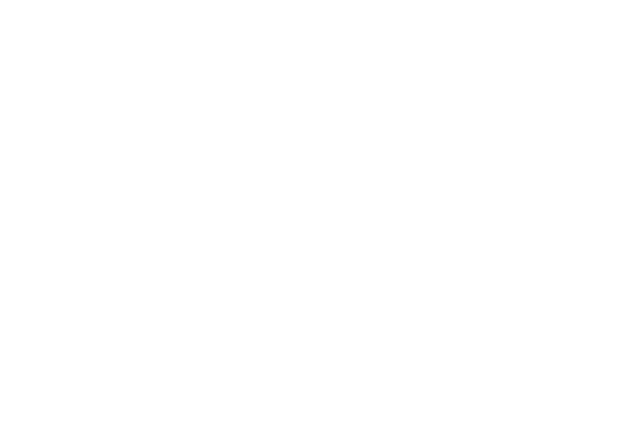
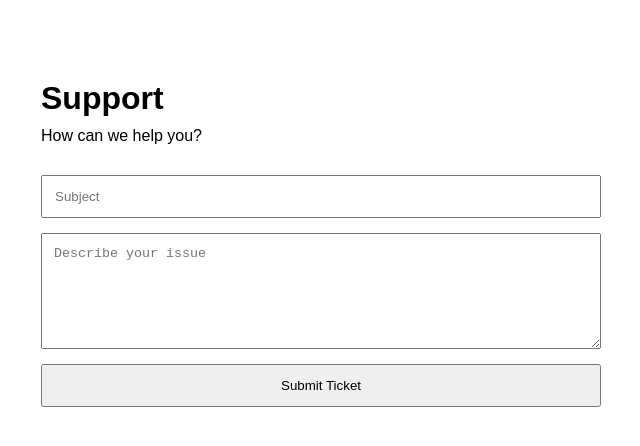
Before and after one commit to usmanismail13/404watch, a React (Vite) app in the folder client/: page /support in a window 1280 px wide. Before the commit this address had no page. Shown: the top 446 px of the page, without its empty margins (319-959 px from the left). Built offline with nearby package versions, Linux system fonts and the light colour scheme.

Commit message:
Create support page

```diff
--- a/client/src/App.jsx
+++ b/client/src/App.jsx
@@ -8,6 +8,7 @@ import Website from "./pages/Website";
 import Errors404 from "./pages/Errors404";
 import Account from "./pages/Account";
 import Billing from "./pages/Billing";
+import Support from "./pages/Support";
 
 function App() {
   return (
@@ -22,6 +23,7 @@ function App() {
         <Route path="/errors-404" element={<Errors404 />} />
         <Route path="/account" element={<Account />} />
         <Route path="/billing" element={<Billing />} />
+        <Route path="/support" element={<Support />} />
       </Routes>
     </BrowserRouter>
   );
--- a/client/src/index.css
+++ b/client/src/index.css
@@ -12,3 +12,41 @@ body {
 body {
   font-family: Arial, sans-serif;
 }
+.support-page {
+  max-width: 600px;
+  margin: 60px auto;
+  padding: 20px;
+}
+
+.support-title {
+  margin-bottom: 10px;
+}
+
+.support-description {
+  margin-bottom: 30px;
+}
+
+.support-form {
+  display: flex;
+  flex-direction: column;
+  gap: 15px;
+}
+
+.support-input,
+.support-textarea {
+  width: 100%;
+  padding: 12px;
+  box-sizing: border-box;
+}
+
+.support-button {
+  padding: 12px;
+  cursor: pointer;
+}
+.support-success {
+  margin-top: 10px;
+  padding: 12px;
+  border-radius: 6px;
+  background: #e8f5e9;
+  color: #2e7d32;
+}
--- /dev/null
+++ b/client/src/pages/Support.jsx
@@ -0,0 +1,45 @@
+import { useState } from "react";
+
+function Support() {
+  const [submitted, setSubmitted] = useState(false);
+
+  return (
+    <div className="support-page">
+      <h1 className="support-title">Support</h1>
+
+      <p className="support-description">
+        How can we help you?
+      </p>
+
+      <form className="support-form">
+        <input
+          className="support-input"
+          type="text"
+          placeholder="Subject"
+        />
+
+        <textarea
+          className="support-textarea"
+          placeholder="Describe your issue"
+          rows="6"
+        />
+
+        <button
+          className="support-button"
+          type="button"
+          onClick={() => setSubmitted(true)}
+        >
+          Submit Ticket
+        </button>
+
+        {submitted && (
+          <p className="support-success">
+            Your support ticket has been submitted successfully.
+          </p>
+        )}
+      </form>
+    </div>
+  );
+}
+
+export default Support;
```
